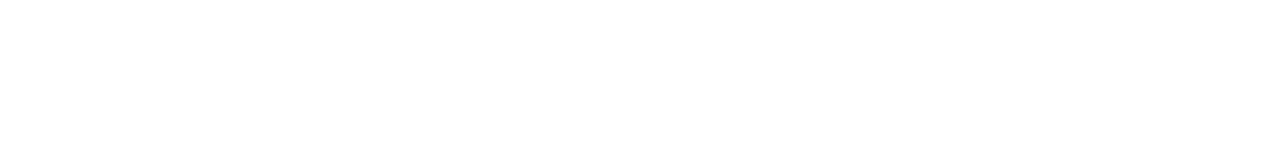
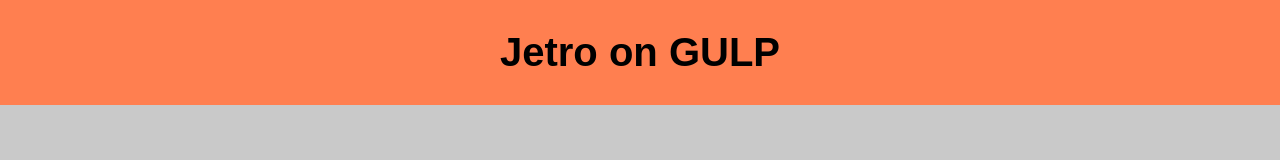
Before and after one commit to eliseev-web/Jetro, a plain HTML site: page index.html in a window 1280 px wide. Drawn offline with Linux system fonts and the light colour scheme.

Commit message:
Добавил header

```diff
--- a/css/style.css
+++ b/css/style.css
@@ -1,3 +1,21 @@
 html{
    box-sizing: border-box;
 }
+
+body{
+   margin: 0;
+   padding: 0;
+   background-color: #c9c9c9;
+}
+
+.header{
+   background-color: coral;
+}
+
+h1{
+   margin: 0;
+   text-align: center;
+   padding: 30px;
+   font-size: 40px;
+   font-family: sans-serif;
+}
--- a/index.html
+++ b/index.html
@@ -8,7 +8,9 @@
 </head>
 <body>
 
-
+<header class="header">
+   <h1>Jetro on GULP</h1>
+</header>
 
 
 
```
